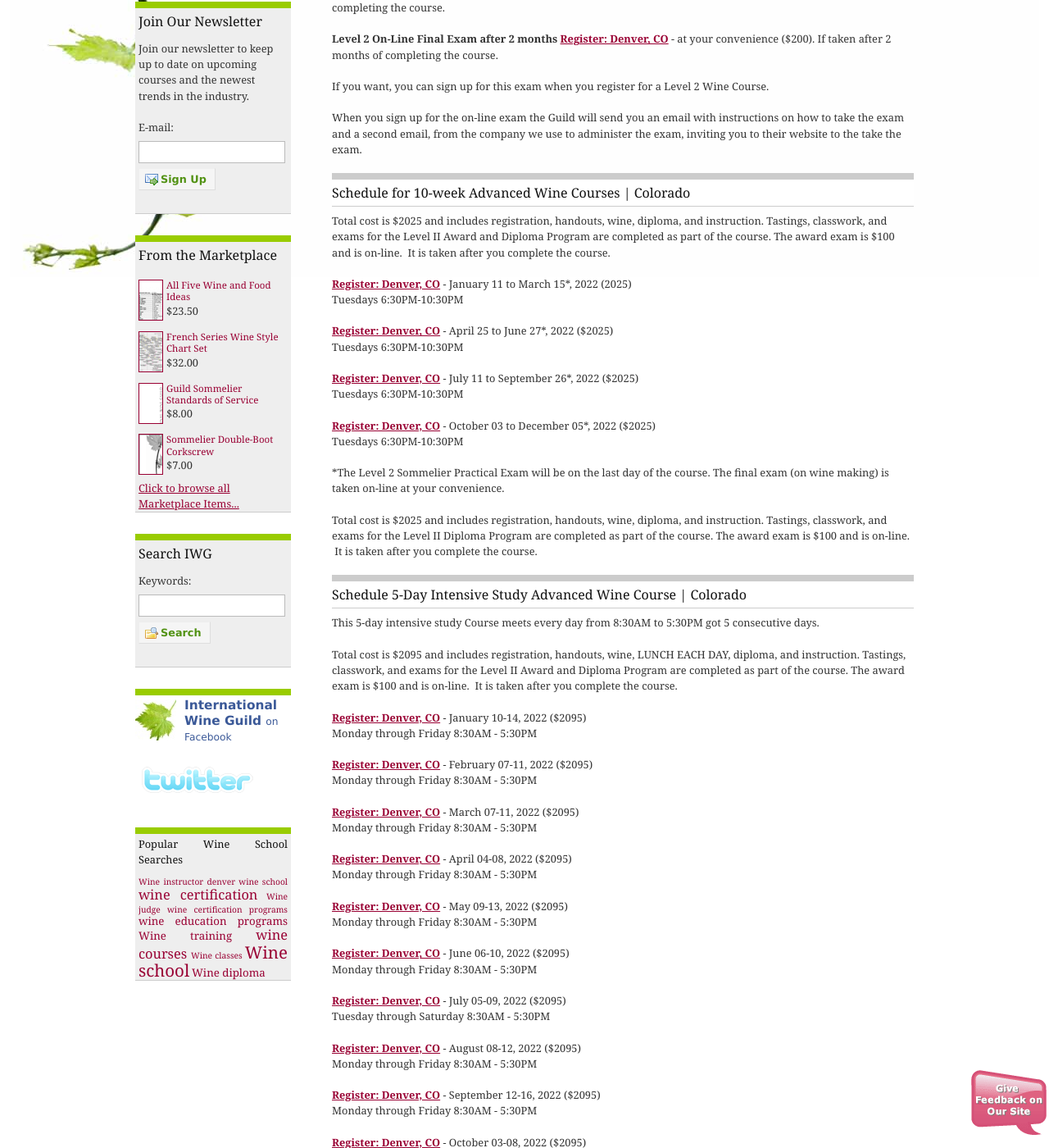
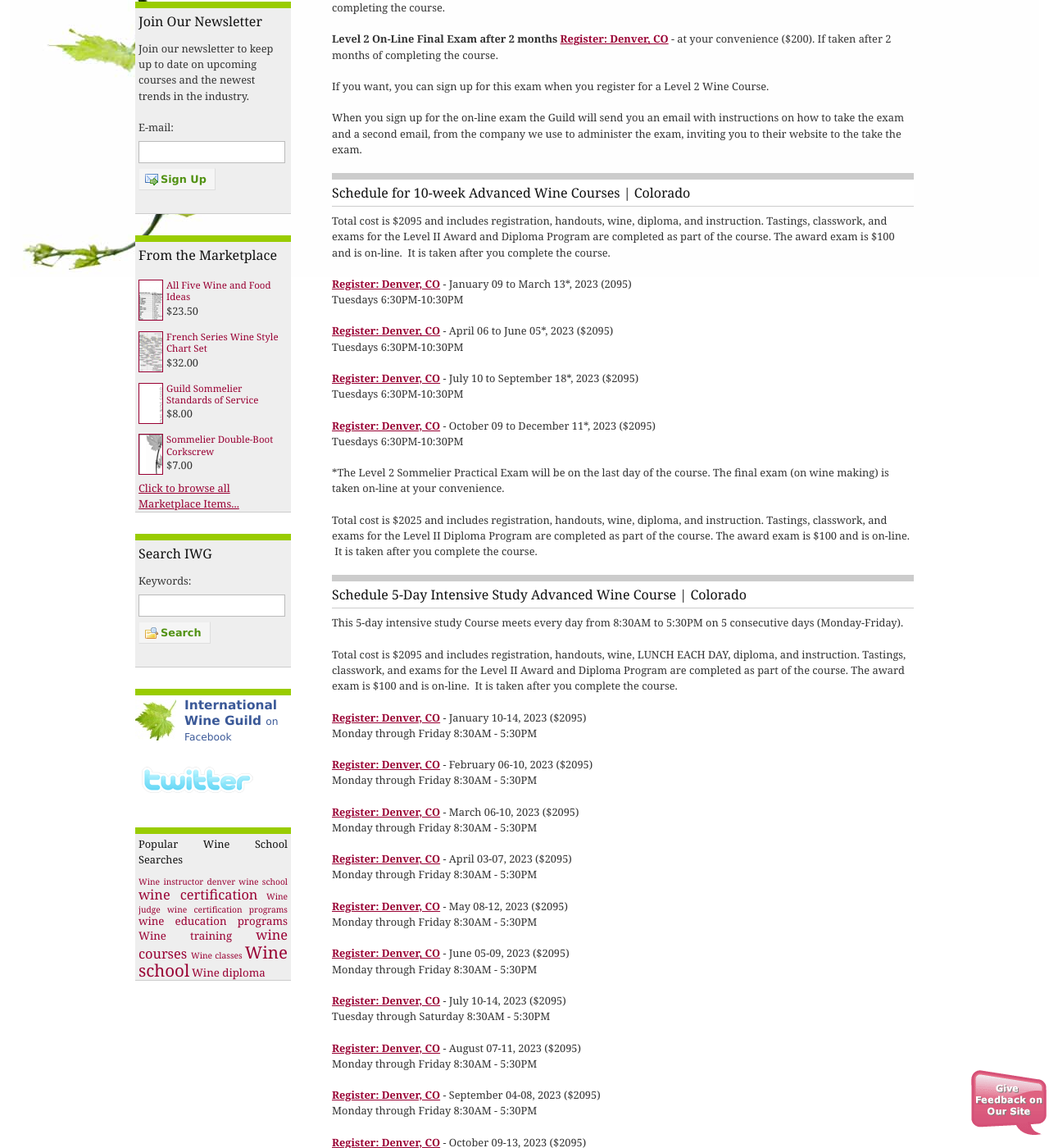
Before and after one commit to CKDev/internationalwineguild.com, a Jekyll site: the page built from advanced-wine-course-registration.html, in a window 1280 px wide and 1400 px high, scrolled down 642 px. Shown: the whole window at 82% size. Built offline with Jekyll 4.4.1, drawn with Linux system fonts in a browser that asks for light colours; a script that is not in the unit is left out; comment, search, counter and statistics services are not loaded; some of the changed text lies outside the part shown.

Commit message:
Update advanced-wine-course-registration.html

```diff
--- a/advanced-wine-course-registration.html
+++ b/advanced-wine-course-registration.html
@@ -22,28 +22,28 @@
   exam.</p>
 
 <h2>Schedule for 10-week Advanced Wine Courses | Colorado</h2>
-<p>Total cost is $2025 and includes registration, handouts, wine, diploma, and instruction. Tastings, classwork, and
+<p>Total cost is $2095 and includes registration, handouts, wine, diploma, and instruction. Tastings, classwork, and
   exams for the Level II Award and Diploma Program are completed as part of the course. The award exam is $100 and is
   on-line. &nbsp;It is taken after you complete the course.</p>
 
 <p><a
-    href="http://ww4.aitsafe.com/cf/add.cfm?userid=6714687&amp;product=Adv+Wine+Course PM+Denver++-++01/11-3/15, 2022&amp;price=2025&amp;return=www.internationalwineguild.com/advanced-wine-course-registration"
-    class="ga-track"><strong>Register: Denver, CO</strong></a>&nbsp;- January 11 to March 15*, 2022 (2025)<br>
+    href="http://ww4.aitsafe.com/cf/add.cfm?userid=6714687&amp;product=Adv+Wine+Course PM+Denver++-++01/09-3/13, 2023&amp;price=2095&amp;return=www.internationalwineguild.com/advanced-wine-course-registration"
+    class="ga-track"><strong>Register: Denver, CO</strong></a>&nbsp;- January 09 to March 13*, 2023 (2095)<br>
   Tuesdays 6:30PM-10:30PM</p>
 
 <p><a
-    href="http://ww4.aitsafe.com/cf/add.cfm?userid=6714687&amp;product=Adv+Wine+Course PM+Denver++-++04/25-06/27+2021&amp;price=2025&amp;return=www.internationalwineguild.com/advanced-wine-course-registration"
-    class="ga-track"><strong>Register: Denver, CO</strong></a>&nbsp;- April 25 to June 27*, 2022 ($2025)<br>
+    href="http://ww4.aitsafe.com/cf/add.cfm?userid=6714687&amp;product=Adv+Wine+Course PM+Denver++-++04/03-06/05+2023&amp;price=2095&amp;return=www.internationalwineguild.com/advanced-wine-course-registration"
+    class="ga-track"><strong>Register: Denver, CO</strong></a>&nbsp;- April 06 to June 05*, 2023 ($2095)<br>
   Tuesdays 6:30PM-10:30PM</p>
 
 <p><a
-    href="http://ww4.aitsafe.com/cf/add.cfm?userid=6714687&amp;product=Adv+Wine+Course PM+Denver++-++07/11-09/26, 2022&amp;price=2025&amp;return=www.internationalwineguild.com/advanced-wine-course-registration"
-    class="ga-track"><strong>Register: Denver, CO</strong></a>&nbsp;- July 11 to September 26*, 2022 ($2025)<br>
+    href="http://ww4.aitsafe.com/cf/add.cfm?userid=6714687&amp;product=Adv+Wine+Course PM+Denver++-++07/10-09/18, 2023&amp;price=2095&amp;return=www.internationalwineguild.com/advanced-wine-course-registration"
+    class="ga-track"><strong>Register: Denver, CO</strong></a>&nbsp;- July 10 to September 18*, 2023 ($2095)<br>
   Tuesdays 6:30PM-10:30PM</p>
 
 <p><a
-    href="http://ww4.aitsafe.com/cf/add.cfm?userid=6714687&amp;product=Adv+Wine+Course PM+Denver++-++10/03-12/05, 2022&amp;price=2025&amp;return=www.internationalwineguild.com/advanced-wine-course-registration"
-    class="ga-track"><strong>Register: Denver, CO</strong></a>&nbsp;- October 03 to December 05*, 2022 ($2025)<br>
+    href="http://ww4.aitsafe.com/cf/add.cfm?userid=6714687&amp;product=Adv+Wine+Course PM+Denver++-++10/09-12/11, 2023&amp;price=2095&amp;return=www.internationalwineguild.com/advanced-wine-course-registration"
+    class="ga-track"><strong>Register: Denver, CO</strong></a>&nbsp;- October 09 to December 11*, 2023 ($2095)<br>
   Tuesdays 6:30PM-10:30PM</p>
 
 <p>*The Level 2 Sommelier Practical Exam will be on the last day of the course. The final exam (on wine making) is taken on-line at
@@ -54,70 +54,70 @@
   on-line. &nbsp;It is taken after you complete the course.</p>
 
 <h2>Schedule 5-Day Intensive Study Advanced Wine Course | Colorado</h2>
-<p>This 5-day intensive study Course meets every day from 8:30AM to 5:30PM got 5 consecutive days.</p>
+<p>This 5-day intensive study Course meets every day from 8:30AM to 5:30PM on 5 consecutive days (Monday-Friday).</p>
 
 <p>Total cost is $2095 and includes registration, handouts, wine, LUNCH EACH DAY, diploma, and instruction. Tastings, classwork, and
   exams for the Level II Award and Diploma Program are completed as part of the course. The award exam is $100 and is
   on-line. &nbsp;It is taken after you complete the course.</p>
 
 <p><a
-    href="http://ww4.aitsafe.com/cf/add.cfm?userid=6714687&amp;product=Intensive+Study+Adv+Wine+Denver++-++01/10-14,+2022&amp;price=20954&amp;return=www.internationalwineguild.com/advanced-wine-course-registration"
-    class="ga-track"><strong>Register: Denver, CO</strong></a> - January 10-14, 2022 ($2095)<br>
+    href="http://ww4.aitsafe.com/cf/add.cfm?userid=6714687&amp;product=Intensive+Study+Adv+Wine+Denver++-++01/09-13,+20232&amp;price=2095&amp;return=www.internationalwineguild.com/advanced-wine-course-registration"
+    class="ga-track"><strong>Register: Denver, CO</strong></a> - January 10-14, 2023 ($2095)<br>
   Monday through Friday 8:30AM - 5:30PM</p>
 
 <p><a
-    href="http://ww4.aitsafe.com/cf/add.cfm?userid=6714687&amp;product=Intensive+Study+Adv+Wine+Denver++-++02/07-11,+2022&amp;price=2095&amp;return=www.internationalwineguild.com/advanced-wine-course-registration"
-    class="ga-track"><strong>Register: Denver, CO</strong></a> - February 07-11, 2022 ($2095)<br>
+    href="http://ww4.aitsafe.com/cf/add.cfm?userid=6714687&amp;product=Intensive+Study+Adv+Wine+Denver++-++02/06-10,+2023&amp;price=2095&amp;return=www.internationalwineguild.com/advanced-wine-course-registration"
+    class="ga-track"><strong>Register: Denver, CO</strong></a> - February 06-10, 2023 ($2095)<br>
   Monday through Friday 8:30AM - 5:30PM</p>
 
 <p><a
-    href="http://ww4.aitsafe.com/cf/add.cfm?userid=6714687&amp;product=Intensive+Study+Adv+Wine+Denver++-++03/07-11,+2022&amp;price=2095&amp;return=www.internationalwineguild.com/advanced-wine-course-registration"
-    class="ga-track"><strong>Register: Denver, CO</strong></a> - March 07-11, 2022 ($2095)<br>
+    href="http://ww4.aitsafe.com/cf/add.cfm?userid=6714687&amp;product=Intensive+Study+Adv+Wine+Denver++-++03/06-10,+2023&amp;price=2095&amp;return=www.internationalwineguild.com/advanced-wine-course-registration"
+    class="ga-track"><strong>Register: Denver, CO</strong></a> - March 06-10, 2023 ($2095)<br>
   Monday through Friday 8:30AM - 5:30PM</p>
 
 <p><a
-    href="http://ww4.aitsafe.com/cf/add.cfm?userid=6714687&amp;product=Intensive+Study+Adv+Wine+Denver++-++04/04-08,+2022&amp;price=2095&amp;return=www.internationalwineguild.com/advanced-wine-course-registration"
-    class="ga-track"><strong>Register: Denver, CO</strong></a> - April 04-08, 2022 ($2095)<br>
+    href="http://ww4.aitsafe.com/cf/add.cfm?userid=6714687&amp;product=Intensive+Study+Adv+Wine+Denver++-++04/03-07,+2023&amp;price=2095&amp;return=www.internationalwineguild.com/advanced-wine-course-registration"
+    class="ga-track"><strong>Register: Denver, CO</strong></a> - April 03-07, 2023 ($2095)<br>
   Monday through Friday 8:30AM - 5:30PM</p>
 
 <p><a
-    href="http://ww4.aitsafe.com/cf/add.cfm?userid=6714687&amp;product=Intensive+Study+Adv+Wine+Denver++-++05/09-13,+2022&amp;price=2095&amp;return=www.internationalwineguild.com/advanced-wine-course-registration"
-    class="ga-track"><strong>Register: Denver, CO</strong></a> - May 09-13, 2022 ($2095)<br>
+    href="http://ww4.aitsafe.com/cf/add.cfm?userid=6714687&amp;product=Intensive+Study+Adv+Wine+Denver++-++05/08-12,+2023&amp;price=2095&amp;return=www.internationalwineguild.com/advanced-wine-course-registration"
+    class="ga-track"><strong>Register: Denver, CO</strong></a> - May 08-12, 2023 ($2095)<br>
   Monday through Friday 8:30AM - 5:30PM</p>
 
 <p><a
-    href="http://ww4.aitsafe.com/cf/add.cfm?userid=6714687&amp;product=Intensive+Study+Adv+Wine+Denver++-++06/06-10,+2022&amp;price=2095&amp;return=www.internationalwineguild.com/advanced-wine-course-registration"
-    class="ga-track"><strong>Register: Denver, CO</strong></a> - June 06-10, 2022 ($2095)<br>
+    href="http://ww4.aitsafe.com/cf/add.cfm?userid=6714687&amp;product=Intensive+Study+Adv+Wine+Denver++-++06/05-09,+2023&amp;price=2095&amp;return=www.internationalwineguild.com/advanced-wine-course-registration"
+    class="ga-track"><strong>Register: Denver, CO</strong></a> - June 05-09, 2023 ($2095)<br>
   Monday through Friday 8:30AM - 5:30PM</p>
 
 <p><a
-    href="http://ww4.aitsafe.com/cf/add.cfm?userid=6714687&amp;product=Intensive+Study+Adv+Wine+Denver++-++07/05-09,+2022&amp;price=2095&amp;return=www.internationalwineguild.com/advanced-wine-course-registration"
-    class="ga-track"><strong>Register: Denver, CO</strong></a> - July 05-09, 2022 ($2095)<br>
+    href="http://ww4.aitsafe.com/cf/add.cfm?userid=6714687&amp;product=Intensive+Study+Adv+Wine+Denver++-++07/10-14,+2023&amp;price=2095&amp;return=www.internationalwineguild.com/advanced-wine-course-registration"
+    class="ga-track"><strong>Register: Denver, CO</strong></a> - July 10-14, 2023 ($2095)<br>
   Tuesday through Saturday 8:30AM - 5:30PM</p>
 
 <p><a
-    href="http://ww4.aitsafe.com/cf/add.cfm?userid=6714687&amp;product=Intensive+Study+Adv+Wine+Denver++-++08/08-12,+2022&amp;price=2095&amp;return=www.internationalwineguild.com/advanced-wine-course-registration"
-    class="ga-track"><strong>Register: Denver, CO</strong></a> - August 08-12, 2022 ($2095)<br>
+    href="http://ww4.aitsafe.com/cf/add.cfm?userid=6714687&amp;product=Intensive+Study+Adv+Wine+Denver++-++08/07-11,+2023&amp;price=2095&amp;return=www.internationalwineguild.com/advanced-wine-course-registration"
+    class="ga-track"><strong>Register: Denver, CO</strong></a> - August 07-11, 2023 ($2095)<br>
   Monday through Friday 8:30AM - 5:30PM</p>
 
 <p><a
-    href="http://ww4.aitsafe.com/cf/add.cfm?userid=6714687&amp;product=Intensive+Study+Adv+Wine+Denver++-++09/12-16,+2022&amp;price=2095&amp;return=www.internationalwineguild.com/advanced-wine-course-registration"
-    class="ga-track"><strong>Register: Denver, CO</strong></a> - September 12-16, 2022 ($2095)<br>
+    href="http://ww4.aitsafe.com/cf/add.cfm?userid=6714687&amp;product=Intensive+Study+Adv+Wine+Denver++-++09/04-08,+2023&amp;price=2095&amp;return=www.internationalwineguild.com/advanced-wine-course-registration"
+    class="ga-track"><strong>Register: Denver, CO</strong></a> - September 04-08, 2023 ($2095)<br>
   Monday through Friday 8:30AM - 5:30PM</p>
 
 <p><a
-    href="http://ww4.aitsafe.com/cf/add.cfm?userid=6714687&amp;product=Intensive+Study+Adv+Wine+Denver++-++10/03-08,+2022&amp;price=2095&amp;return=www.internationalwineguild.com/advanced-wine-course-registration"
-    class="ga-track"><strong>Register: Denver, CO</strong></a> - October 03-08, 2022 ($2095)<br>
+    href="http://ww4.aitsafe.com/cf/add.cfm?userid=6714687&amp;product=Intensive+Study+Adv+Wine+Denver++-++10/09-13,+2023&amp;price=2095&amp;return=www.internationalwineguild.com/advanced-wine-course-registration"
+    class="ga-track"><strong>Register: Denver, CO</strong></a> - October 09-13, 2023 ($2095)<br>
   Monday through Friday 8:30AM - 5:30PM</p>
 
 <p><a
-    href="http://ww4.aitsafe.com/cf/add.cfm?userid=6714687&amp;product=Intensive+Study+Adv+Wine+Denver++-++11/08-13,+2021&amp;price=2070&amp;return=www.internationalwineguild.com/advanced-wine-course-registration"
-    class="ga-track"><strong>Register: Denver, CO</strong></a> - November 07-11, 2022 ($2095)<br>
+    href="http://ww4.aitsafe.com/cf/add.cfm?userid=6714687&amp;product=Intensive+Study+Adv+Wine+Denver++-++11/06-10,+2023&amp;price=2095&amp;return=www.internationalwineguild.com/advanced-wine-course-registration"
+    class="ga-track"><strong>Register: Denver, CO</strong></a> - November 06-10, 2023 ($2095)<br>
   Monday through Friday 8:30AM - 5:30PM</p>
 
 <p><a
-    href="http://ww4.aitsafe.com/cf/add.cfm?userid=6714687&amp;product=Intensive+Study+Adv+Wine+Denver++-++12/05-09,+2022&amp;price=2095&amp;return=www.internationalwineguild.com/advanced-wine-course-registration"
-    class="ga-track"><strong>Register: Denver, CO</strong></a> - December 05-09, 2021 ($2095)<br>
+    href="http://ww4.aitsafe.com/cf/add.cfm?userid=6714687&amp;product=Intensive+Study+Adv+Wine+Denver++-++12/04-08,+2023&amp;price=2095&amp;return=www.internationalwineguild.com/advanced-wine-course-registration"
+    class="ga-track"><strong>Register: Denver, CO</strong></a> - December 04-08, 2023 ($2095)<br>
   Monday through Friday 8:30AM - 5:30PM</p>
 
 <h2>Registration and Cancellation Policy:</h2>
```
